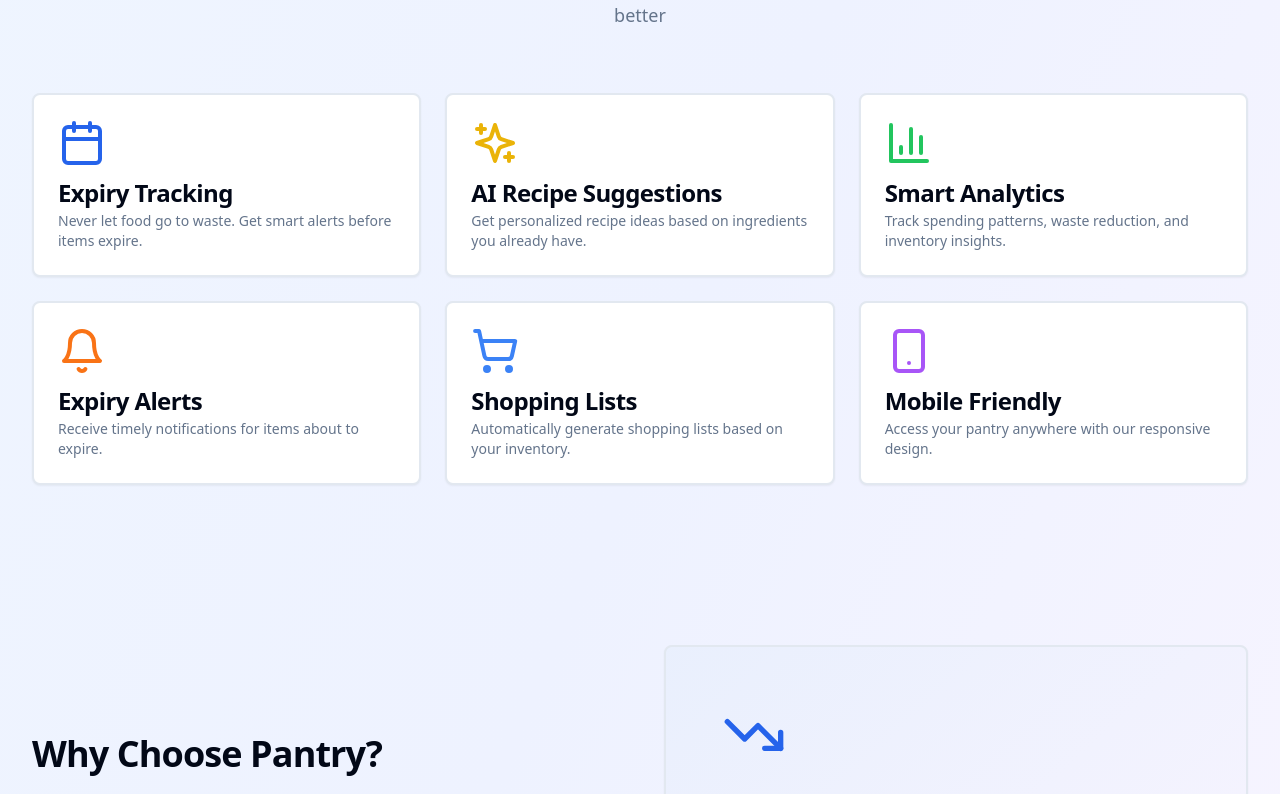
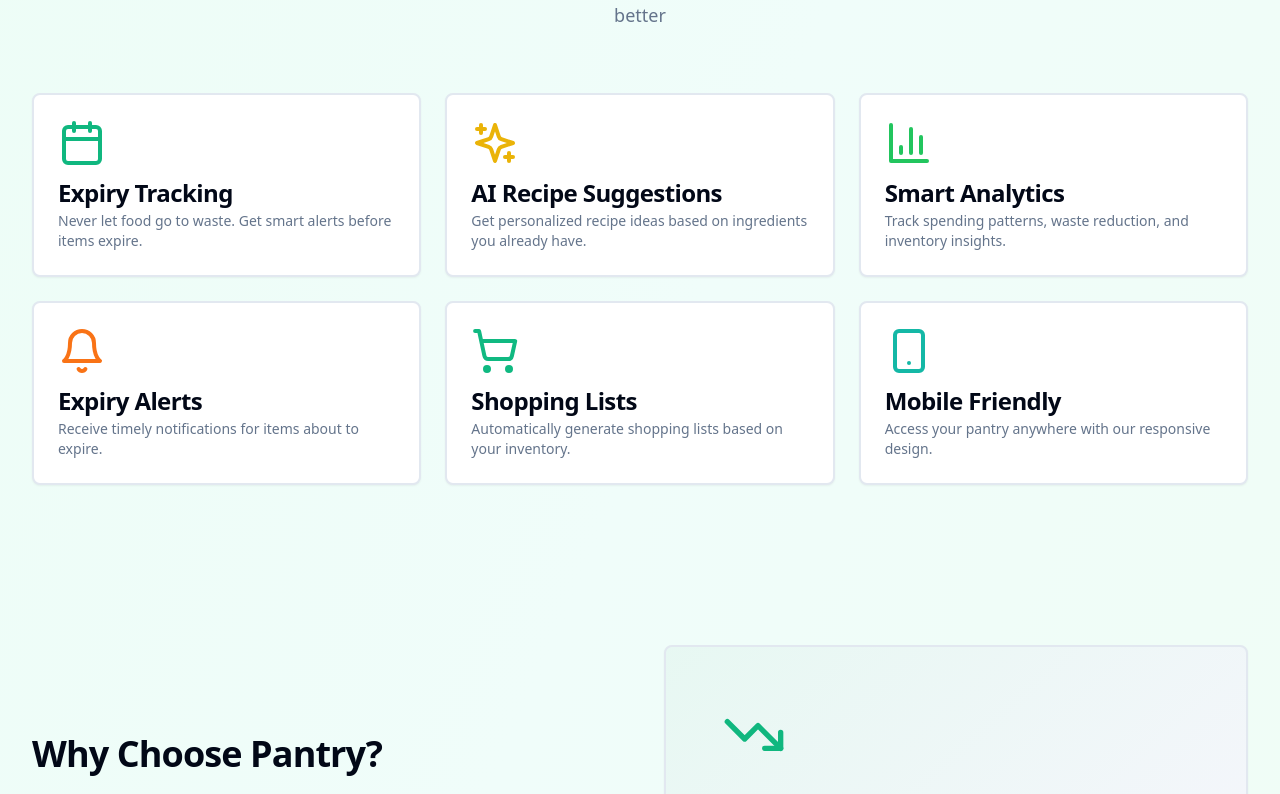
Before and after one commit to crscastillo/pantry, a React (Vite) app: page / in a window 1280 px wide. Shown: the part 1026-1820 px from the top of the page. Built offline with nearby package versions, Linux system fonts and the light colour scheme; no server answers.

Commit message:
fix style of landing page

```diff
--- a/src/index.css
+++ b/src/index.css
@@ -10,7 +10,7 @@
     --card-foreground: 222.2 84% 4.9%;
     --popover: 0 0% 100%;
     --popover-foreground: 222.2 84% 4.9%;
-    --primary: 221.2 83.2% 53.3%;
+    --primary: 160 84% 39%;
     --primary-foreground: 210 40% 98%;
     --secondary: 210 40% 96.1%;
     --secondary-foreground: 222.2 47.4% 11.2%;
@@ -22,7 +22,7 @@
     --destructive-foreground: 210 40% 98%;
     --border: 214.3 31.8% 91.4%;
     --input: 214.3 31.8% 91.4%;
-    --ring: 221.2 83.2% 53.3%;
+    --ring: 160 84% 39%;
     --radius: 0.5rem;
   }
 
@@ -33,7 +33,7 @@
     --card-foreground: 210 40% 98%;
     --popover: 222.2 84% 4.9%;
     --popover-foreground: 210 40% 98%;
-    --primary: 217.2 91.2% 59.8%;
+    --primary: 160 84% 39%;
     --primary-foreground: 222.2 47.4% 11.2%;
     --secondary: 217.2 32.6% 17.5%;
     --secondary-foreground: 210 40% 98%;
@@ -45,7 +45,7 @@
     --destructive-foreground: 210 40% 98%;
     --border: 217.2 32.6% 17.5%;
     --input: 217.2 32.6% 17.5%;
-    --ring: 224.3 76.3% 48%;
+    --ring: 160 84% 39%;
   }
 }
 
--- a/src/pages/landing.tsx
+++ b/src/pages/landing.tsx
@@ -37,7 +37,7 @@ export function LandingPage() {
   ]
 
   return (
-    <div className="min-h-screen bg-gradient-to-br from-blue-50 via-indigo-50 to-purple-50">
+    <div className="min-h-screen bg-gradient-to-br from-emerald-50 via-teal-50 to-green-50">
       {/* Navigation */}
       <nav className="sticky top-0 z-50 w-full border-b bg-background/95 backdrop-blur supports-[backdrop-filter]:bg-background/60">
         <div className="container flex h-16 items-center justify-between px-4">
@@ -177,7 +177,7 @@ export function LandingPage() {
 
           <Card className="border-2 hover:shadow-lg transition-shadow">
             <CardHeader>
-              <ShoppingCart className="h-12 w-12 text-blue-500 mb-2" />
+              <ShoppingCart className="h-12 w-12 text-emerald-500 mb-2" />
               <CardTitle>{t('landing.shoppingLists')}</CardTitle>
               <CardDescription>
                 {t('landing.shoppingListsDesc')}
@@ -187,7 +187,7 @@ export function LandingPage() {
 
           <Card className="border-2 hover:shadow-lg transition-shadow">
             <CardHeader>
-              <Smartphone className="h-12 w-12 text-purple-500 mb-2" />
+              <Smartphone className="h-12 w-12 text-teal-500 mb-2" />
               <CardTitle>{t('landing.mobileFriendly')}</CardTitle>
               <CardDescription>
                 {t('landing.mobileFriendlyDesc')}
```
